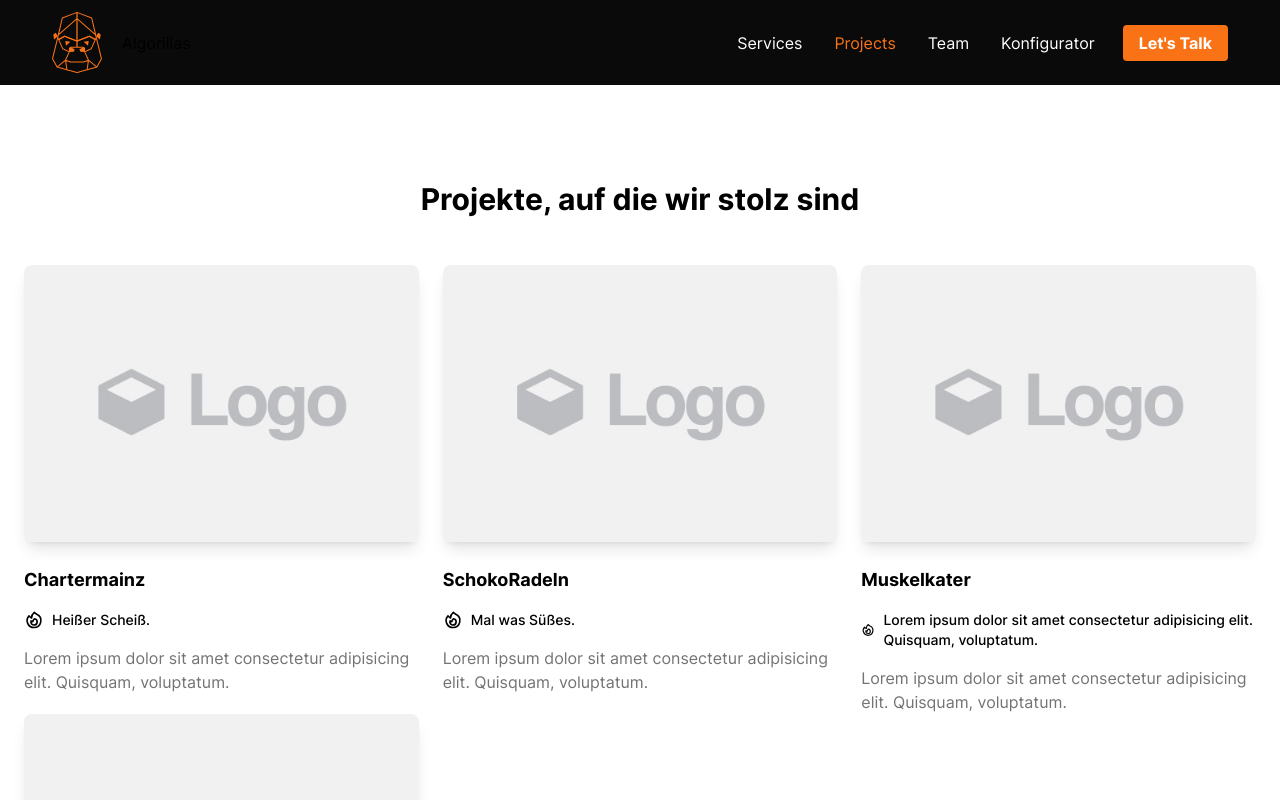
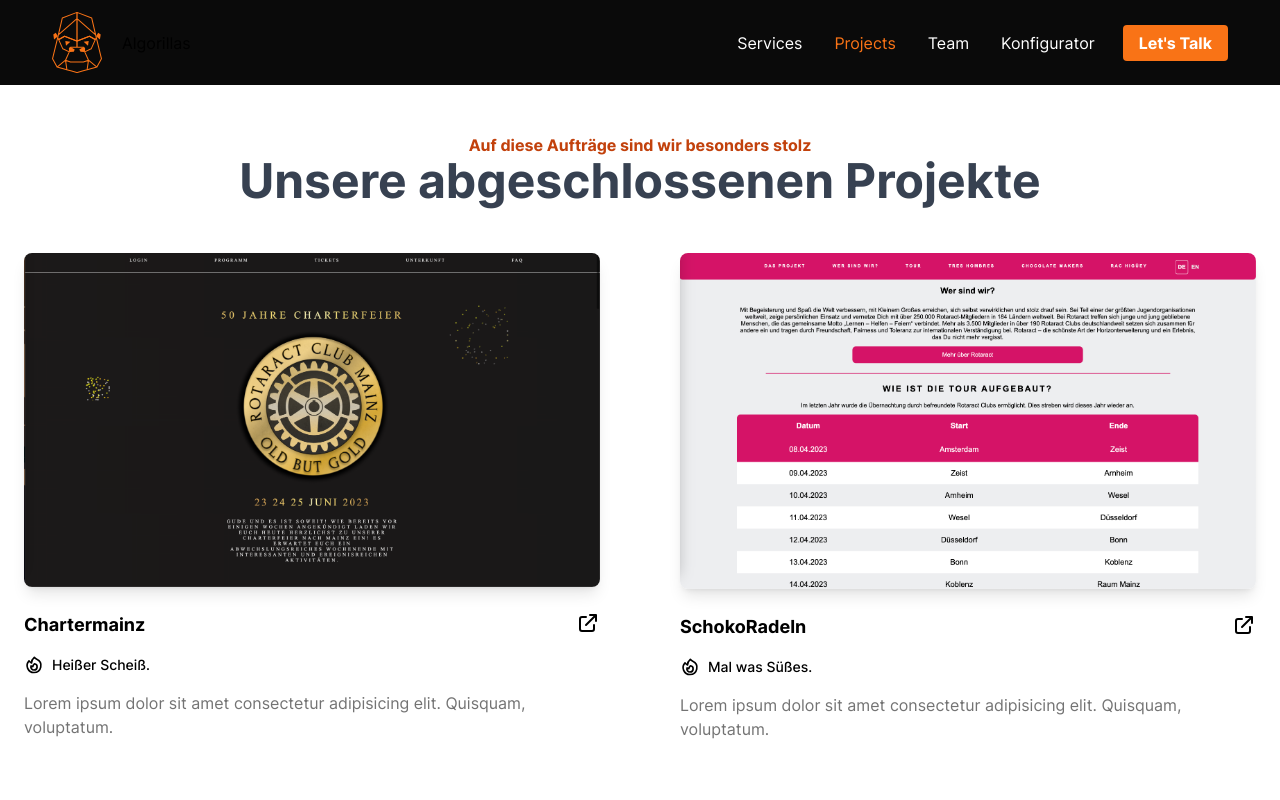
Before and after one commit to DnlPinguin/Algorillas, a Vue app: page /projects in a window 1280 px wide. Shown: the top 800 px of the page. Built offline with nearby package versions, Linux system fonts and the light colour scheme.

Commit message:
projec,teams, and configurator

```diff
--- a/src/views/ConfiguratorPage.vue
+++ b/src/views/ConfiguratorPage.vue
@@ -1,8 +1,26 @@
 <template>
     <div class="configurator-box">
-        <div>
-            <h1 class="pt-10 text-1xl text-center font-extrabold leading-none tracking-tight md:text-5xl lg:text-6xl">
-                {{ steps[step - 1].name }}</h1>
+        <div class="text-center py-12">
+            <h2 class="text-base font-bold text-orange-700">
+                Was kostet eine Software? Wir sagen es dir!
+            </h2>
+            <h1 class="font-bold text-3xl md:text-4xl lg:text-5xl font-heading text-gray-700">
+                Kostenkonfigurator
+            </h1>
+        </div>
+        <div v-if="error" class="bg-red-100 border border-red-400 text-red-700 px-4 py-3 rounded relative" role="alert">
+            <strong class="font-bold">Wat zur hölle! </strong>
+            <span class="block sm:inline">{{ error }}</span>
+            <span class="absolute top-0 bottom-0 right-0 px-4 py-3">
+                <svg class="fill-current h-6 w-6 text-red-500" role="button" v-on:click="closeWarning"
+                    xmlns="http://www.w3.org/2000/svg" viewBox="0 0 20 20">
+                    <title>Close</title>
+                    <path
+                        d="M14.348 14.849a1.2 1.2 0 0 1-1.697 0L10 11.819l-2.651 3.029a1.2 1.2 0 1 1-1.697-1.697l2.758-3.15-2.759-3.152a1.2 1.2 0 1 1 1.697-1.697L10 8.183l2.651-3.031a1.2 1.2 0 1 1 1.697 1.697l-2.758 3.152 2.758 3.15a1.2 1.2 0 0 1 0 1.698z" />
+                </svg>
+            </span>
+        </div>
+
         <h2 class="pt-2 text-2xl text-center  text-black-200">
             <b class="font-extrabold">Kosten</b> : {{ displayCost }}€
         </h2>
@@ -11,7 +29,7 @@
                 :class="[step == 1 ? 'invisible' : '', 'bg-orange-500', 'hover:bg-orange-700', 'text-black', 'font-bold', 'py-2', 'px-4', 'rounded']"
                 v-on:click="previousStep">&larr;</button>
             <div class="progress-stepper">
-                    <p> <b>Schritt {{ step }} </b> von 5</p>
+                <p> <b>Schritt {{ step }} </b> von 5: <b>{{ steps[step - 1].name }} </b></p>
                 <div class="inline-flex items-center justify-center w-full">
                     <hr v-for="(iter, idx) in steps" v-bind:key="'navistepper_' + idx"
                         :class="[idx <= step - 1 ? 'bg-orange-700' : 'bg-gray-400', idx === step - 1 ? 'animate-pulse' : '', 'w-full', 'h-2', 'my-8', 'duration-300']">
@@ -21,11 +39,10 @@
                 :class="[step == steps.length ? '' : '', 'bg-orange-500', 'hover:bg-orange-700', 'text-black', 'font-bold', 'py-2', 'px-4', 'rounded']"
                 v-on:click="nextStep">&rarr;</button>
         </div>
-
-
         <ul class="app-list overflow-scroll	">
             <li v-for="(option, idx) in steps[step - 1].options" v-bind:key="option + '_' + step + '_' + idx" :class="[
                 option.checked ? 'bg-orange-500 border-solid border-2 border-orange-500' : 'bg-white-400',
+                (error && !option.checked) ? 'animate:pulse border-solid border-2 border-red-500' : '',
                 'max-w-sm rounded overflow-hidden shadow-lg transition ease-in-out delay-150 hover:-translate-y-1  hover:border-solid hover:border-2 hover:border-orange-500 hover:bg-orange-500 duration-300'
             ]" v-on:click="addOptionToCard(option)">
                 <img class="w-full" src="../assets/images/logo-placeholder.jpg  " alt="Sunset in the mountains">
@@ -39,8 +56,6 @@
                 </div>
             </li>
         </ul>
-
-        </div>
 
     </div>
 </template>
@@ -58,6 +73,7 @@
             displayCost: 0,
             interval: false,
             calculating: false,
+            error: false,
             steps: [
                 {
                     id: 1,
@@ -263,8 +279,14 @@
     },
     methods: {
         nextStep() {
-            if (this.step < 5)
+            if (this.steps[this.step - 1].options.filter(option => option.checked).length == 0) {
+                this.error = 'Bitte wählen Sie eine Option aus.';
+                return;
+            }
+            if (this.step < 5) {
+                this.error = false;
                 this.step++;
+            }
         },
         previousStep() {
             if (this.step > 1) {
@@ -295,6 +317,9 @@
                 this.displayCost += 1;
             }
             setTimeout(this.changePrice, 1);
+        },
+        closeWarning() {
+            this.error = false;
         }
     }
 }
--- a/src/views/ProjectPage.vue
+++ b/src/views/ProjectPage.vue
@@ -1,12 +1,16 @@
 <template>
-    <div class="container my-24 mx-auto md:px-6">
+    <div class="container py-12 mx-auto md:px-6">
         <section class="mb-32 text-center lg:text-left">
-            <h2 class="mb-12 text-center text-3xl font-bold">
-                Projekte, auf die wir stolz sind
-            </h2>
-
-            <div class="grid gap-x-6 lg:grid-cols-3">
-                <div v-for="(project, idx) in projects" :key="project.name + '_' + idx" class="mb-12 lg:mb-0">
+            <div class="text-center pb-12">
+                <h2 class="text-base font-bold text-orange-700">
+                    Auf diese Aufträge sind wir besonders stolz
+                </h2>
+                <h1 class="font-bold text-3xl md:text-4xl lg:text-5xl font-heading text-gray-700">
+                    Unsere abgeschlossenen Projekte
+                </h1>
+            </div>
+            <div class="grid gap-x-20 lg:grid-cols-2">
+                <div v-for="(project, idx) in projects" :key="project.name + '_' + idx" class="mb-40 lg:mb-20">
                     <div class="relative mb-6 overflow-hidden rounded-lg bg-cover bg-no-repeat shadow-lg dark:shadow-black/20 bg-[50%]"
                         data-te-ripple-init data-te-ripple-color="light">
                         <img v-bind:src="require('@/assets/images/' + project.image)" class="w-full" />
@@ -16,7 +20,14 @@
                             </div>
                         </a>
                     </div>
-                    <h5 class="mb-4 text-lg font-bold">{{ project.name }}</h5>
+                    <a class="flex justify-between" href="https://chartermainz.de">
+                        <h2 class="mb-4 text-lg font-bold">{{ project.name }}</h2>
+                        <svg class="h-6 w-6" xmlns="http://www.w3.org/2000/svg" fill="none" viewBox="0 0 24 24"
+                            stroke="currentColor" stroke-width="2">
+                            <path stroke-linecap="round" stroke-linejoin="round"
+                                d="M10 6H6a2 2 0 00-2 2v10a2 2 0 002 2h10a2 2 0 002-2v-4M14 4h6m0 0v6m0-6L10 14" />
+                        </svg>
+                    </a>
                     <div
                         class="mb-4 flex items-center justify-center text-sm font-medium text-danger dark:text-danger-500 lg:justify-start">
                         <svg xmlns="http://www.w3.org/2000/svg" fill="none" viewBox="0 0 24 24" stroke-width="2"
@@ -47,13 +58,13 @@
                 {
                     name: "Chartermainz",
                     description: "Lorem ipsum dolor sit amet consectetur adipisicing elit. Quisquam, voluptatum.",
-                    image: "logo-placeholder.jpg",
+                    image: "Projects/CharterMainz.png",
                     icon: "https://mdbcdn.b-cdn.net/img/new/standard/city/044.jpg",
                     shortDescription: "Heißer Scheiß."
                 }, {
                     name: "SchokoRadeln",
                     description: "Lorem ipsum dolor sit amet consectetur adipisicing elit. Quisquam, voluptatum.",
-                    image: "logo-placeholder.jpg",
+                    image: "Projects/SchokoRadeln.png",
                     icon: "https://mdbcdn.b-cdn.net/img/new/standard/city/044.jpg",
                     shortDescription: "Mal was Süßes."
                 }, {
```
Also changed, not shown: src/assets/images/Projects/CharterMainz.png (added), src/assets/images/Projects/SchokoRadeln.png (added). Lines whose indentation alone changed are shown as unchanged.
